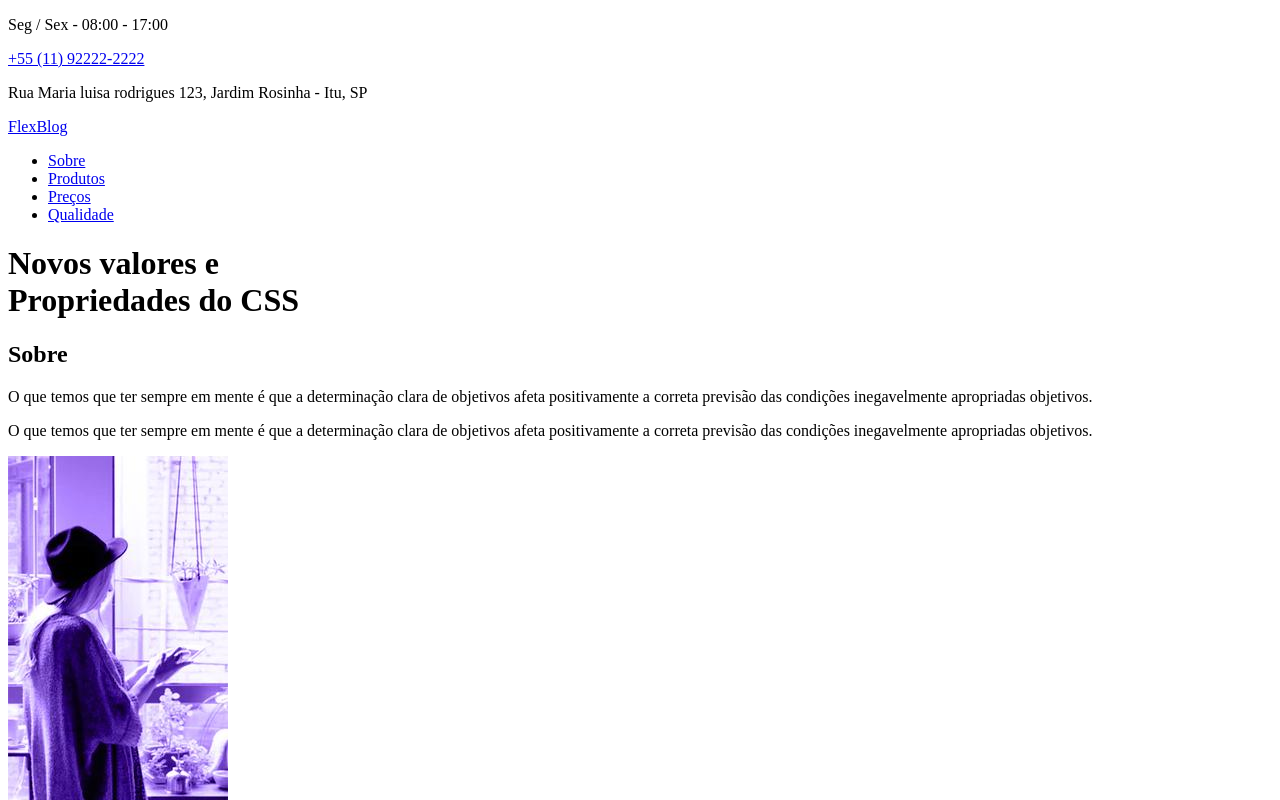
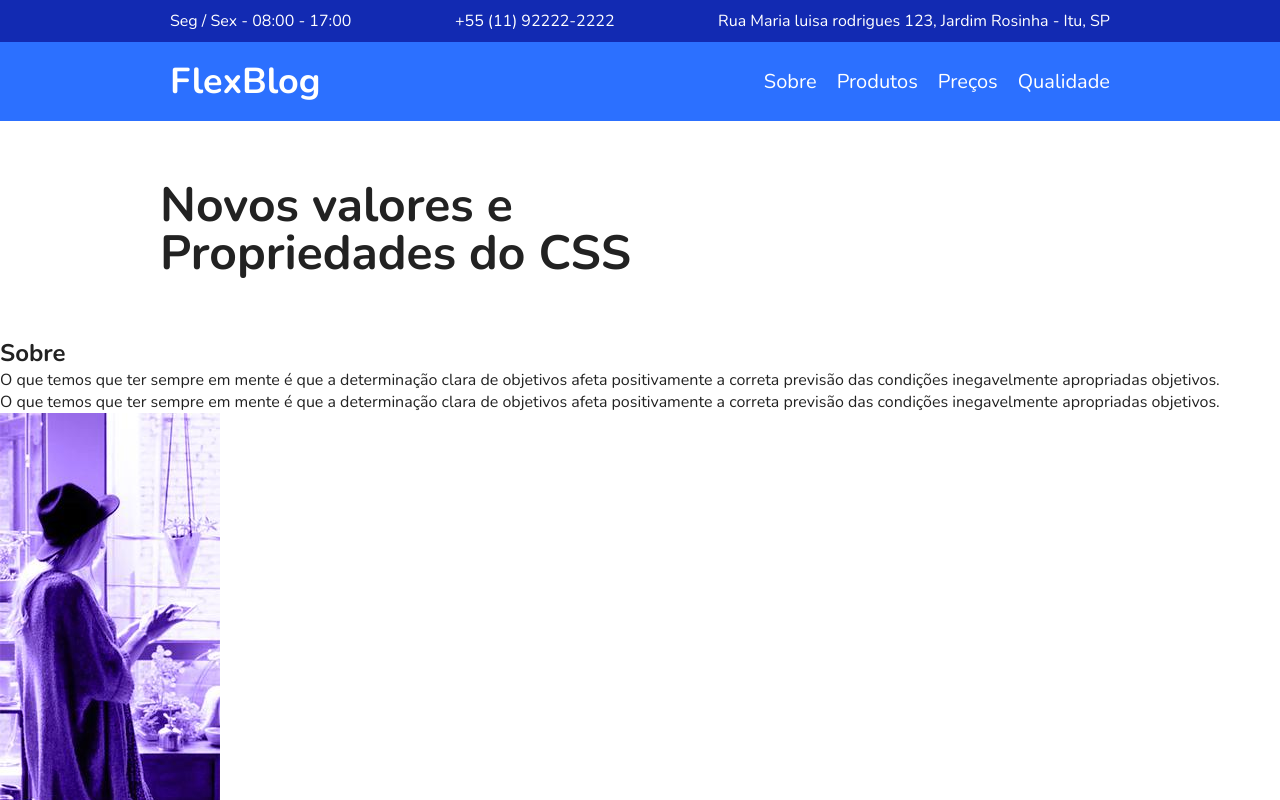
Before and after one commit to JPGaeta/projeto_flexbox, a plain HTML site: page index.html in a window 1280 px wide. Shown: the top 800 px of the page. Drawn offline with nearby package versions, Linux system fonts and the light colour scheme.

Commit message:
Primeira parte

```diff
--- a/index.html
+++ b/index.html
@@ -25,12 +25,14 @@
       <div class="menu-logo">
         <a href="#">FlexBlog</a>
       </div>
+      <nav class="menu-nav">
         <ul>
           <li><a href="#sobre">Sobre</a></li>
           <li><a href="#produtos">Produtos</a></li>
           <li><a href="#preco">Preços</a></li>
           <li><a href="qualidade">Qualidade</a></li>
         </ul>
+      </nav>
     </div>
   </header>
 
--- a/style.css
+++ b/style.css
@@ -0,0 +1,96 @@
+body, h1, h2, p, ul, li, a{
+  margin: 0px;
+  padding: 0px;
+}
+
+*{
+  box-sizing: border-box;
+}
+
+body{
+  font-family: Nunito, Arial;
+  color: #222222;
+}
+
+ul{
+  list-style: none;
+}
+
+a{
+  text-decoration: none;
+}
+
+img{
+  display: block;
+  max-width: 100%;
+}
+
+/*SuperInfo*/
+
+.superinfo-bg{
+  background: #122ab2;
+  color: white;
+}
+.superinfo a{
+  color: white;
+}
+.superinfo{
+  max-width: 960px;
+  margin: 0 auto;
+  display: flex;
+  justify-content: space-between;
+  flex-wrap: wrap;
+
+}
+
+.superinfo p, .superinfo a{
+  margin: 10px;
+}
+/* Menu */
+
+.menu-bg{
+  background: #2c70ff;
+}
+.menu{
+  display: flex;
+  justify-content: space-between;
+  align-items: center;
+  flex-wrap: wrap;
+  max-width: 960px;
+  padding: 15px 0;
+  margin: 0 auto;
+}
+
+.menu a{
+  color: white;
+}
+
+.menu-logo a{
+  font-size: 2.25em;
+  font-weight: bold;
+  margin: 0 10px;
+}
+.menu-nav ul {
+  display: flex;
+  flex-wrap: wrap;
+}
+
+.menu-nav a{
+  font-size: 1.25em;
+  display: block;
+  padding: 10px;
+}
+
+.menu-nav a:hover{
+  color: #122ab2;
+}
+
+/* Introdução*/
+
+.introducao{
+  font-size: 3em;
+  line-height: 1;
+  max-width: 960px;
+  margin: 0 auto;
+  padding: 60px 0;
+}
```
Lines whose indentation alone changed are shown as unchanged.
